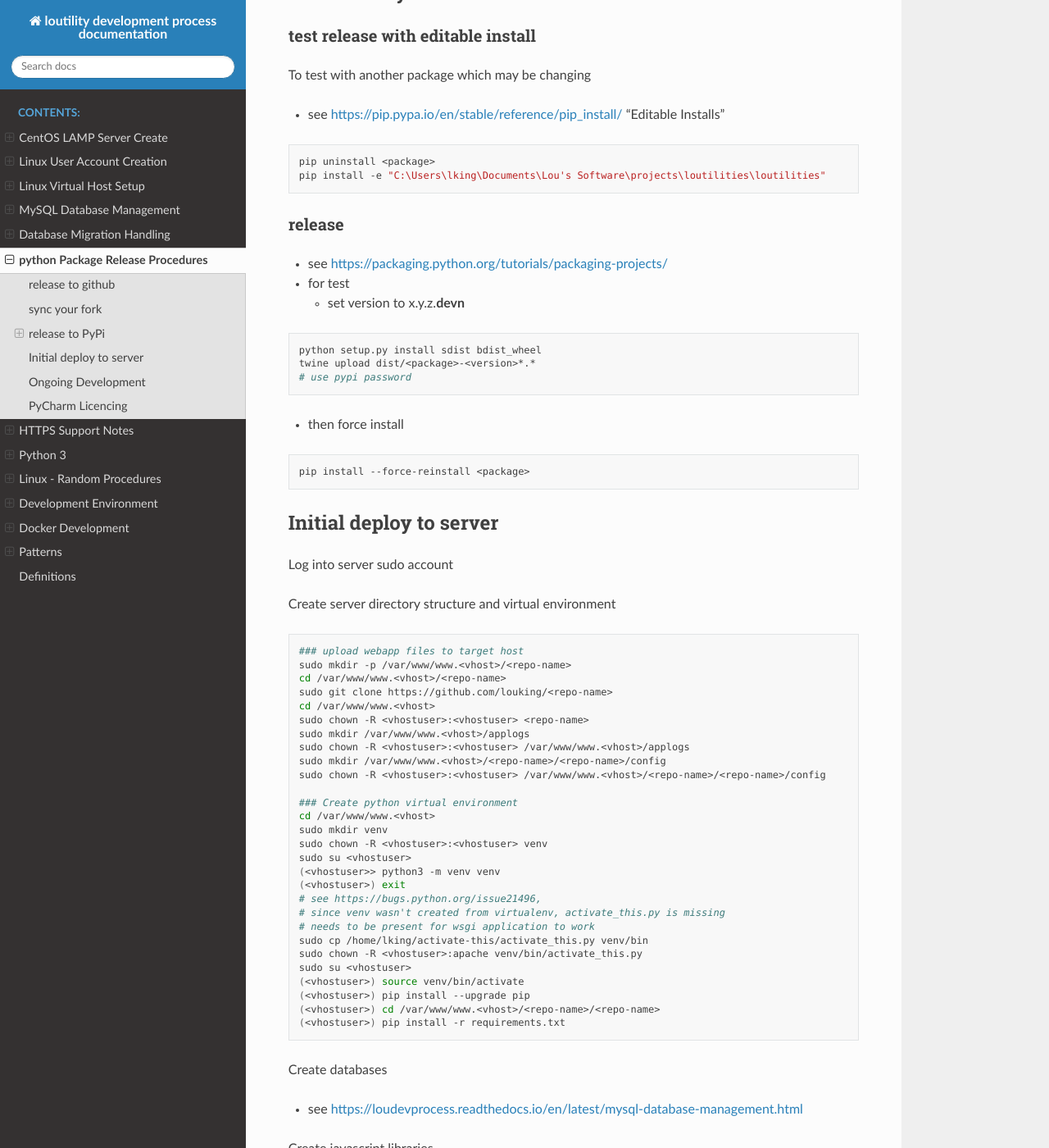
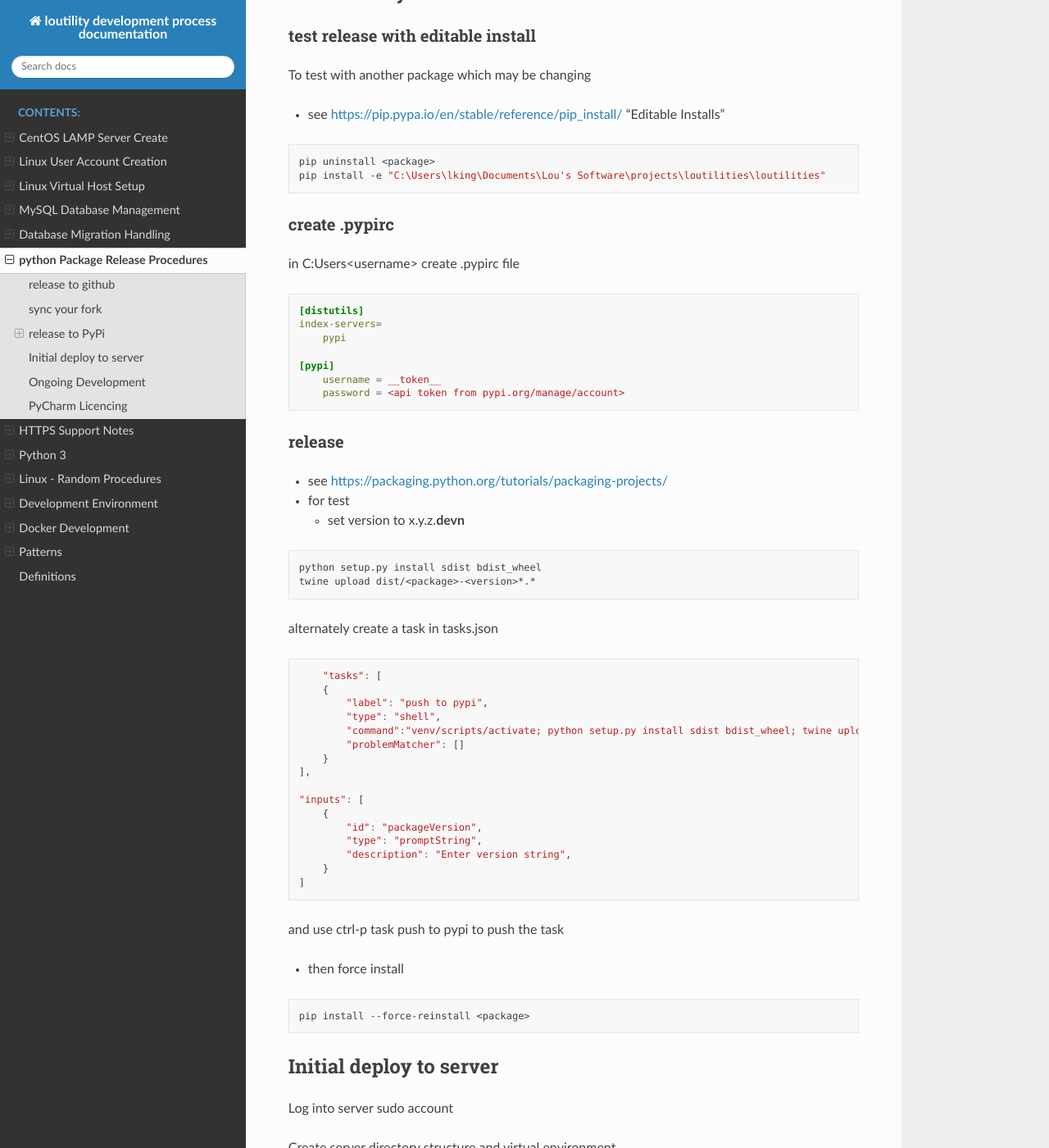
Before and after one commit to shanholtzerk/fork_loudevprocess, a Sphinx documentation site: the page built from docs/source/python-package-release-procedure.rst, in a window 1280 px wide and 1400 px high, scrolled down 2195 px. Shown: the whole window at 82% size. Built offline with Sphinx 7.4.7 and the Read the Docs theme 2.0.0, drawn with Linux system fonts in a browser that asks for light colours.

Commit message:
pypi release now supports api tokens

```diff
--- a/docs/source/python-package-release-procedure.rst
+++ b/docs/source/python-package-release-procedure.rst
@@ -125,6 +125,20 @@ To test with another package which may be changing
     pip uninstall <package>
     pip install -e "C:\Users\lking\Documents\Lou's Software\projects\loutilities\loutilities"
 
+create .pypirc
+~~~~~~~~~~~~~~~~~~~
+in C:\Users\<username> create .pypirc file
+
+.. code-block:: cfg
+
+    [distutils]
+    index-servers=
+        pypi
+
+    [pypi]
+        username = __token__
+        password = <api token from pypi.org/manage/account>
+
 release
 ~~~~~~~
 
@@ -138,7 +152,29 @@ release
 
     python setup.py install sdist bdist_wheel
     twine upload dist/<package>-<version>*.*
-    # use pypi password
+
+alternately create a task in tasks.json
+
+.. code-block:: javascript
+
+	"tasks": [
+        {
+            "label": "push to pypi",
+            "type": "shell",
+            "command":"venv/scripts/activate; python setup.py install sdist bdist_wheel; twine upload dist/<package>-${input:packageVersion}*.*",
+            "problemMatcher": []
+        }
+    ],
+
+    "inputs": [
+        {
+            "id": "packageVersion",
+            "type": "promptString",
+            "description": "Enter version string",
+        }
+    ]
+
+and use ctrl-p task push to pypi to push the task
 
 - then force install
 
```
